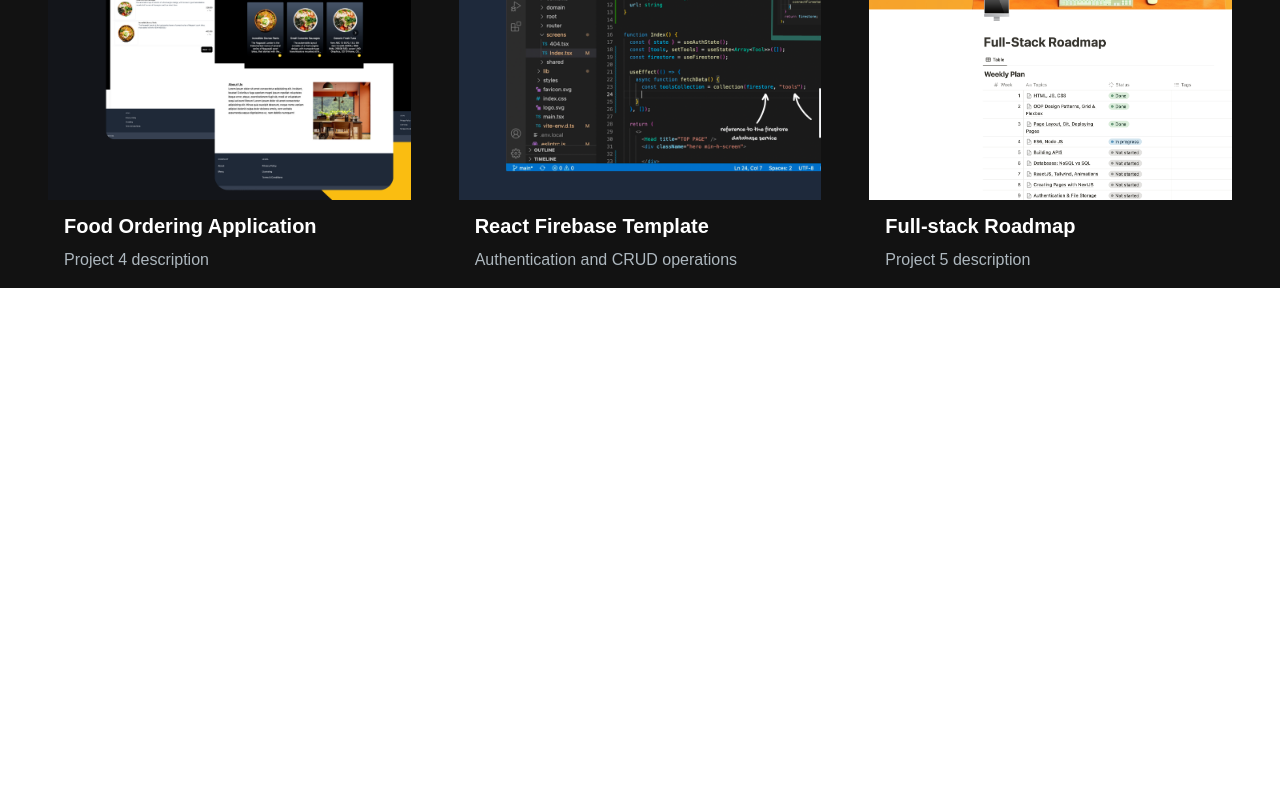
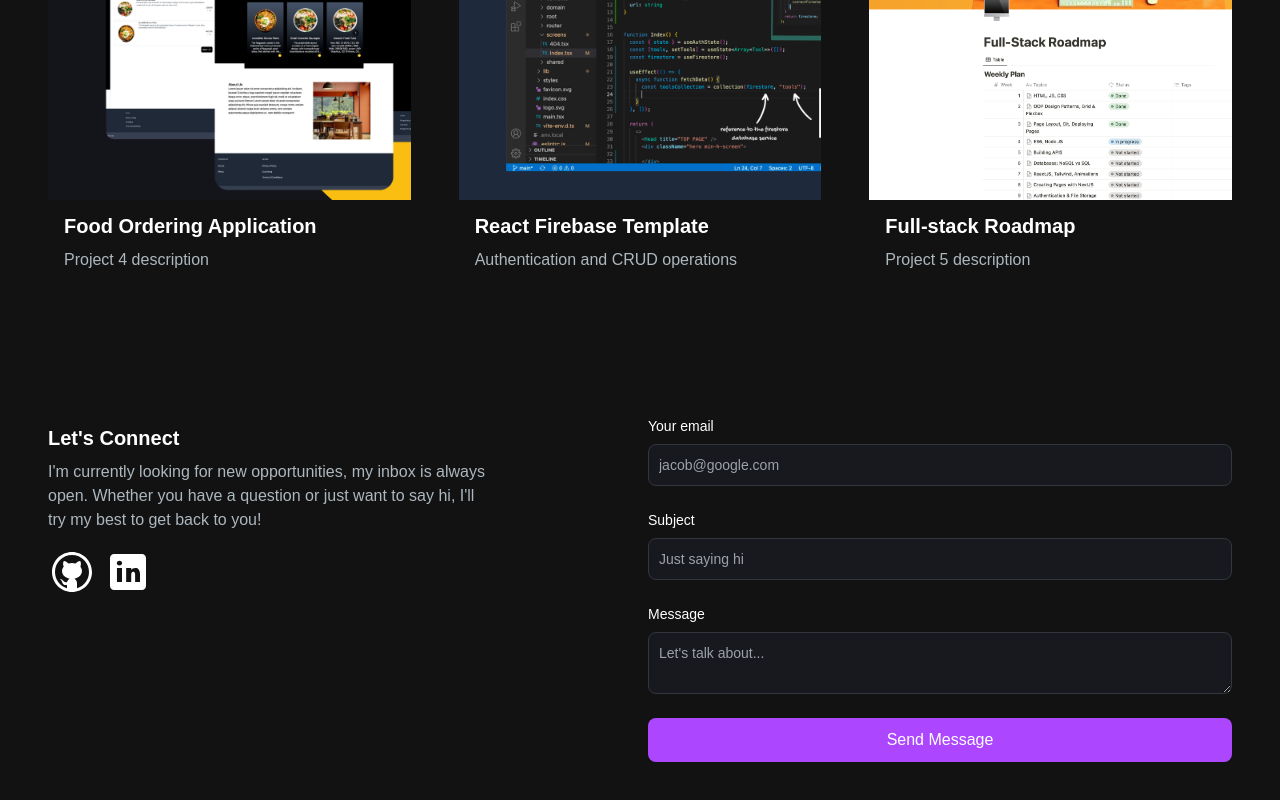
Before and after one commit to luttfimohamad/showcase-me, a Next.js app: page / in a window 1280 px wide. Shown: the part 1917-2717 px from the top of the page. Before the commit the page ends 2205 px from the top, so only its background shows below. Built offline with nearby package versions, Linux system fonts and the light colour scheme.

Commit message:
Add EmailSection component for contact form and social links

```diff
--- a/app/page.tsx
+++ b/app/page.tsx
@@ -2,6 +2,7 @@
 import Navbar from '@/components/header/nav-bar';
 import AboutSection from '@/components/about/about-section';
 import ProjectSection from '@/components/projects/project-section';
+import EmailSection from '@/components/email/email-section';
 
 export default function Home() {
   return (
@@ -11,6 +12,7 @@
         <HeroSection />
         <AboutSection />
         <ProjectSection />
+        <EmailSection />
       </div>
     </main>
   );
--- /dev/null
+++ b/components/email/email-section.tsx
@@ -0,0 +1,83 @@
+import React from 'react';
+import Image from 'next/image';
+import Link from 'next/link';
+import GithubIcon from '../../public/github-icon.svg';
+import LinkedinIcon from '../../public/linkedin-icon.svg';
+
+export default function EmailSection() {
+  return (
+    <section className="grid md:grid-cols-2 my-12 md:my-12 py-24 gap-4 relative">
+      <div className="bg-[radial-gradient(ellipse_at_center,_var(--tw-gradient-stops))] from-purple-900 to-transparent rounded-full h-80 w-80 z-0 blur-lg absolute top-3/4 -left-4 transform -translate-x-1/2 -translate-1/2"></div>
+      <div className="z-10">
+        <h5 className="text-xl font-bold text-white my-2">{"Let's Connect"}</h5>
+        <p className="text-[#ADB7BE] mb-4 max-w-md">
+          {
+            " I'm currently looking for new opportunities, my inbox is always open. Whether you have a question or just want to say hi, I'll try my best to get back to you!"
+          }
+        </p>
+        <div className="socials flex flex-row gap-2">
+          <Link href="github.com">
+            <Image src={GithubIcon} alt="Github Icon" />
+          </Link>
+          <Link href="linkedin.com">
+            <Image src={LinkedinIcon} alt="Linkedin Icon" />
+          </Link>
+        </div>
+      </div>
+      <div>
+        <form className="flex flex-col">
+          <div className="mb-6">
+            <label
+              htmlFor="email"
+              className="text-white block mb-2 text-sm font-medium"
+            >
+              Your email
+            </label>
+            <input
+              type="email"
+              id="email"
+              required
+              className="bg-[#18191E] border border-[#33353F] placeholder-[#9CA2A9] text-gray-100 text-sm rounded-lg block w-full p-2.5"
+              placeholder="jacob@google.com"
+            />
+          </div>
+          <div className="mb-6">
+            <label
+              htmlFor="subject"
+              className="text-white block text-sm mb-2 font-medium"
+            >
+              Subject
+            </label>
+            <input
+              type="text"
+              id="subject"
+              required
+              className="bg-[#18191E] border border-[#33353F] placeholder-[#9CA2A9] text-gray-100 text-sm rounded-lg block w-full p-2.5"
+              placeholder="Just saying hi"
+            />
+          </div>
+          <div className="mb-6">
+            <label
+              htmlFor="message"
+              className="text-white block text-sm mb-2 font-medium"
+            >
+              Message
+            </label>
+            <textarea
+              name="message"
+              id="message"
+              className="bg-[#18191E] border border-[#33353F] placeholder-[#9CA2A9] text-gray-100 text-sm rounded-lg block w-full p-2.5"
+              placeholder="Let's talk about..."
+            />
+          </div>
+          <button
+            type="submit"
+            className="bg-purple-500 hover:bg-purple-600 text-white font-medium py-2.5 px-5 rounded-lg w-full"
+          >
+            Send Message
+          </button>
+        </form>
+      </div>
+    </section>
+  );
+}
```
